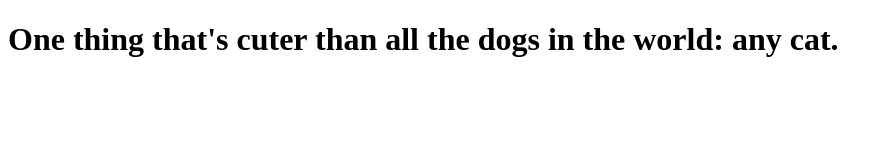
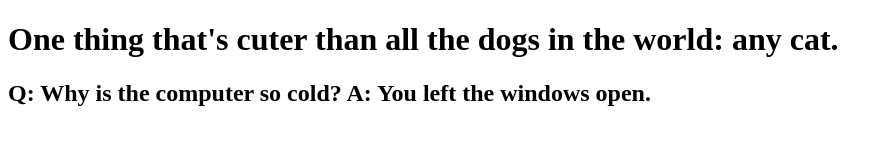
Before and after one commit to hezihezi/FirstWebPage, a plain HTML site: page index.html in a window 1280 px wide. Shown: the whole page, without its empty margins (0-891 px from the left). Drawn offline with Linux system fonts and the light colour scheme.

Commit message:
Added a new tag and a commet to my html file.

```diff
--- a/index.html
+++ b/index.html
@@ -7,5 +7,7 @@
 	</head>
 	<body>
 		<h1>One thing that's cuter than all the dogs in the world: any cat.</h1>
+		<!-- Adding another header tag -->
+		<h2>Q: Why is the computer so cold? A: You left the windows open.</h2>
 	</body>
 </html>
```
